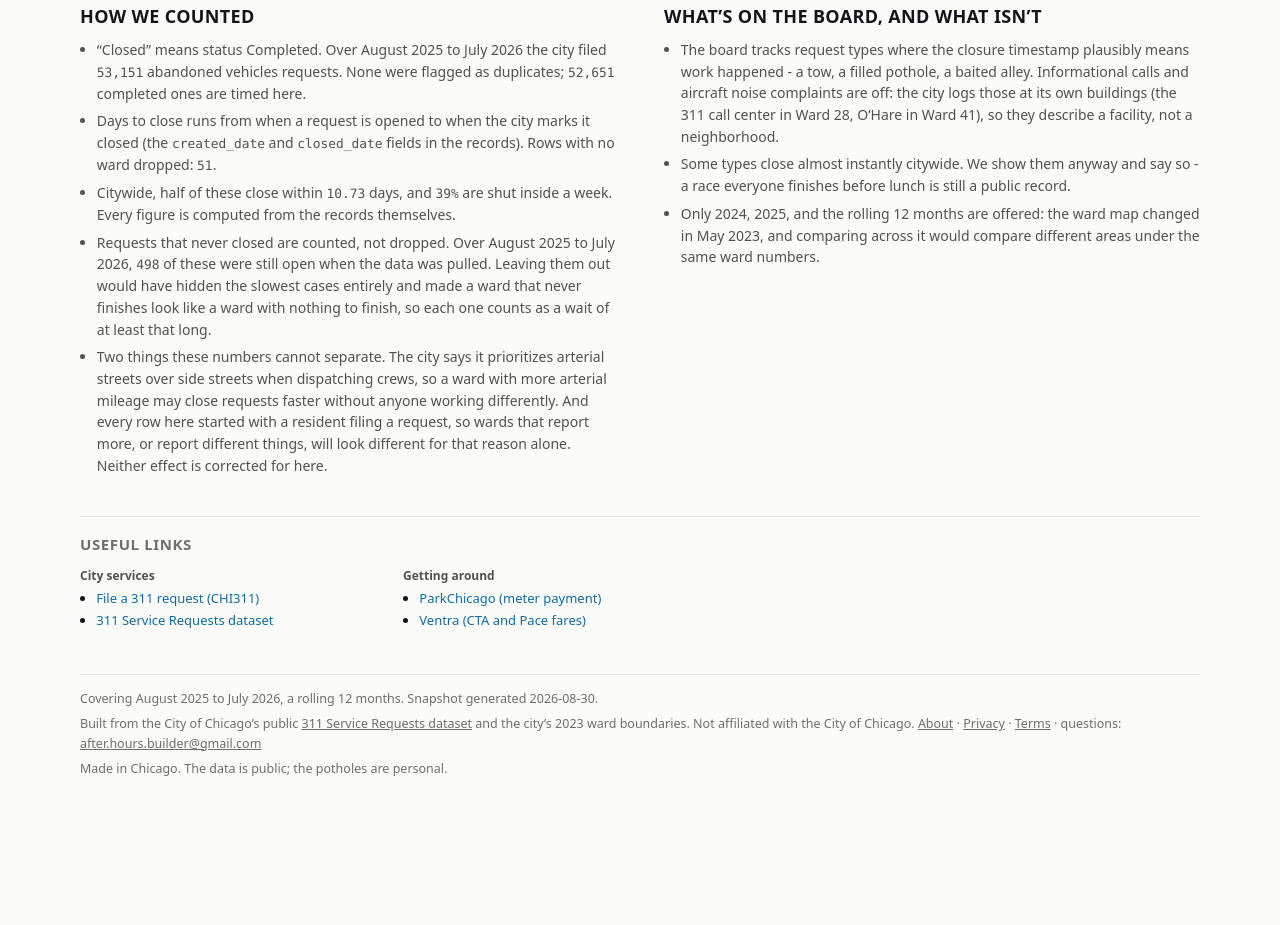
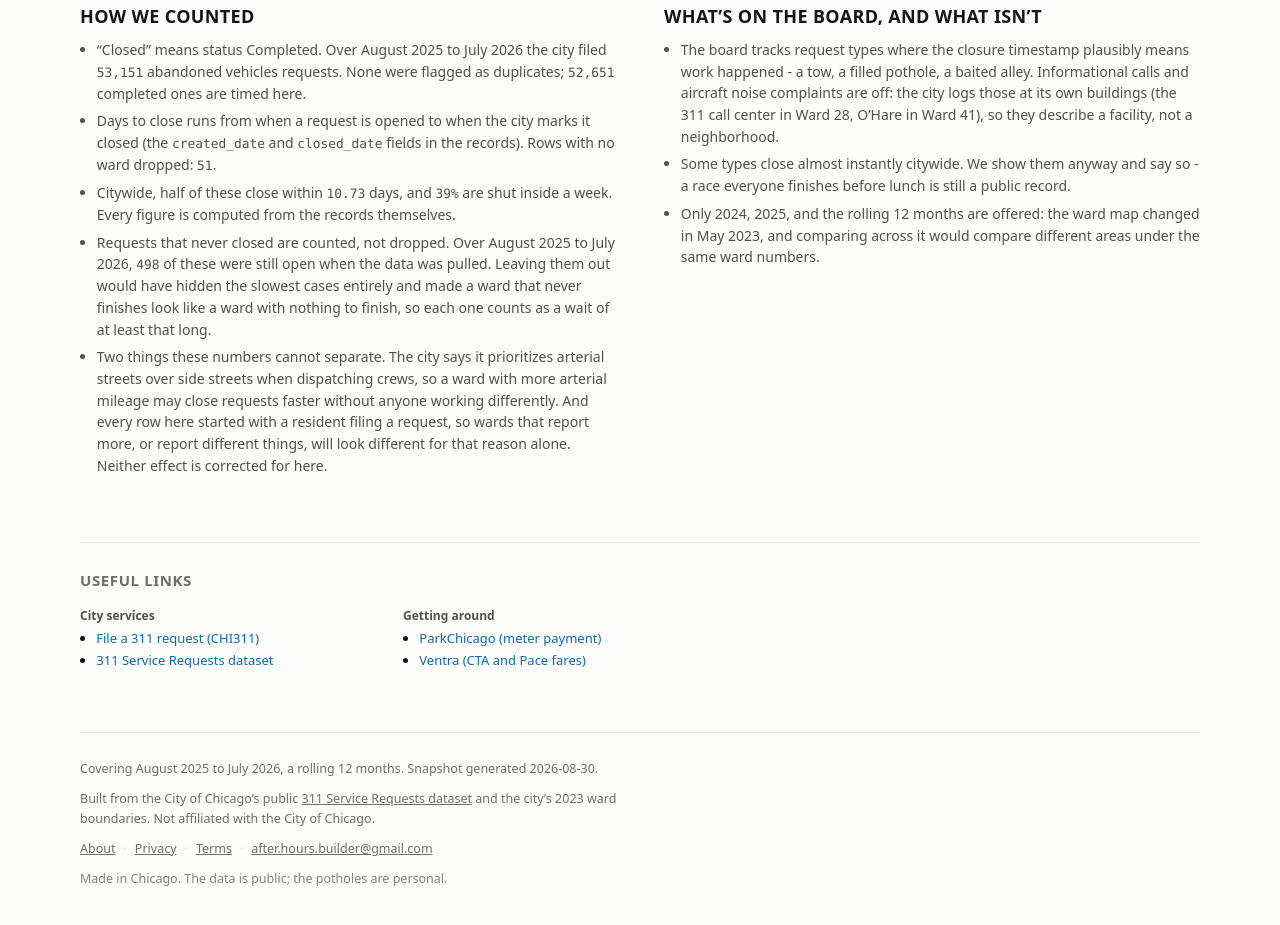
Before and after one commit to PapaDorsal/311board, a plain HTML site: page index.html in a window 1280 px wide. Shown: the part 4398-5323 px from the top of the page. Before the commit the page ends 5246 px from the top, so only its background shows below. Drawn offline with Linux system fonts and the light colour scheme; a script that the page names is missing; a web font is replaced by a local one.

Commit message:
Give the page tail real breaks, and lift navigation out of a sentence
Below the board the page changes register three times - methodology,
utility links, site chrome - but every break between them was 34 to
42px, the same as the gap between two sections inside a zone. With no
size difference there was no grouping signal and the whole tail read as
one grey run. Between-zone breaks are now 60px against 34px within,
and the rule lines get 26px of padding rather than 14 to 16.

The footer buried About, Privacy, Terms and the contact address at the
tail end of a prose sentence about data provenance, which is where
nobody looks for navigation. They are now a nav element on their own
line, with the sign-off given room beneath. Contrast on the new links
measures 5.28:1 in dark mode.

Also spaced the two link groups apart: City services and Getting around
were 8px apart and read as one list.

```diff
--- a/assets/app.css
+++ b/assets/app.css
@@ -209,8 +209,15 @@ tr.thin .bar { background: var(--bar-thin); }
 .method ul { margin: 0; padding-left: 1.2em; color: var(--ink-2); font-size: 14px; max-width: 82ch; }
 .method > p { max-width: 82ch; }
 .method li { margin: 0 0 6px; }
-.foot { margin-top: 42px; padding-top: 14px; border-top: 1px solid var(--grid); color: var(--muted); font-size: 12.5px; }
-.foot p { margin: 0 0 6px; }
+.foot { margin-top: 60px; padding-top: 26px; border-top: 1px solid var(--grid); color: var(--muted); font-size: 12.5px; }
+.foot p { margin: 0 0 11px; max-width: 78ch; }
+.foot p:last-child { margin-bottom: 0; }
+/* Navigation was the tail of a prose sentence, which is where nobody looks for
+   it. On its own line it is findable, and the sign-off gets a little air. */
+.foot-nav { margin: 0 0 11px; display: flex; flex-wrap: wrap; gap: 4px 8px; align-items: baseline; }
+.foot-nav a { color: var(--muted); }
+.foot-nav span { color: var(--grid); }
+.foot-sign { margin-top: 16px; opacity: 0.85; }
 
 /* shared: subpages, ward labels, share */
 .wrap.narrow { max-width: 720px; }
@@ -413,9 +420,13 @@ td.c-ward a:hover { color: var(--accent); }
 }
 
 /* footer utility: quiet, grouped, not a feature */
-.links { margin: 34px 0 0; padding-top: 16px; border-top: 1px solid var(--grid); }
-.links h2 { font-family: var(--display); text-transform: uppercase; font-size: 15px; letter-spacing: 0.04em; color: var(--muted); margin: 0 0 10px; }
-.links-grid { display: grid; grid-template-columns: repeat(auto-fit, minmax(210px, 1fr)); gap: 8px 26px; max-width: 620px; }
+/* Below the board the page changes register three times: methodology, then
+   utility links, then site chrome. They were all 34-42px apart, so the whole
+   tail read as one grey run. The break between zones is now clearly larger
+   than the break between sections inside a zone. */
+.links { margin: 60px 0 0; padding-top: 26px; border-top: 1px solid var(--grid); }
+.links h2 { font-family: var(--display); text-transform: uppercase; font-size: 15px; letter-spacing: 0.04em; color: var(--muted); margin: 0 0 14px; }
+.links-grid { display: grid; grid-template-columns: repeat(auto-fit, minmax(210px, 1fr)); gap: 20px 26px; max-width: 620px; }
 .links h3 { font: 600 12px var(--sans); color: var(--ink-2); margin: 0 0 4px; }
 .links ul { margin: 0; padding-left: 1.05em; }
 .links li { font-size: 13px; margin: 0 0 2px; }
--- a/index.html
+++ b/index.html
@@ -146,8 +146,9 @@
 
   <footer class="foot" id="foot" hidden>
     <p id="foot-line"></p>
-    <p>Built from the City of Chicago&rsquo;s public <a id="foot-portal" href="">311 Service Requests dataset</a> and the city&rsquo;s 2023 ward boundaries. Not affiliated with the City of Chicago. <a href="about.html">About</a> &middot; <a href="privacy.html">Privacy</a> &middot; <a href="terms.html">Terms</a> &middot; questions: <a href="mailto:after.hours.builder@gmail.com">after.hours.builder@gmail.com</a></p>
-    <p>Made in Chicago. The data is public; the potholes are personal.</p>
+    <p>Built from the City of Chicago&rsquo;s public <a id="foot-portal" href="">311 Service Requests dataset</a> and the city&rsquo;s 2023 ward boundaries. Not affiliated with the City of Chicago.</p>
+    <nav class="foot-nav" aria-label="Site"><a href="about.html">About</a> <span aria-hidden="true">&middot;</span> <a href="privacy.html">Privacy</a> <span aria-hidden="true">&middot;</span> <a href="terms.html">Terms</a> <span aria-hidden="true">&middot;</span> <a href="mailto:after.hours.builder@gmail.com">after.hours.builder@gmail.com</a></nav>
+    <p class="foot-sign">Made in Chicago. The data is public; the potholes are personal.</p>
   </footer>
 
   <noscript><p class="board-note">This page renders a data snapshot with JavaScript. The raw snapshot is at <a href="data/leaderboard.json">data/leaderboard.json</a>.</p></noscript>
```
